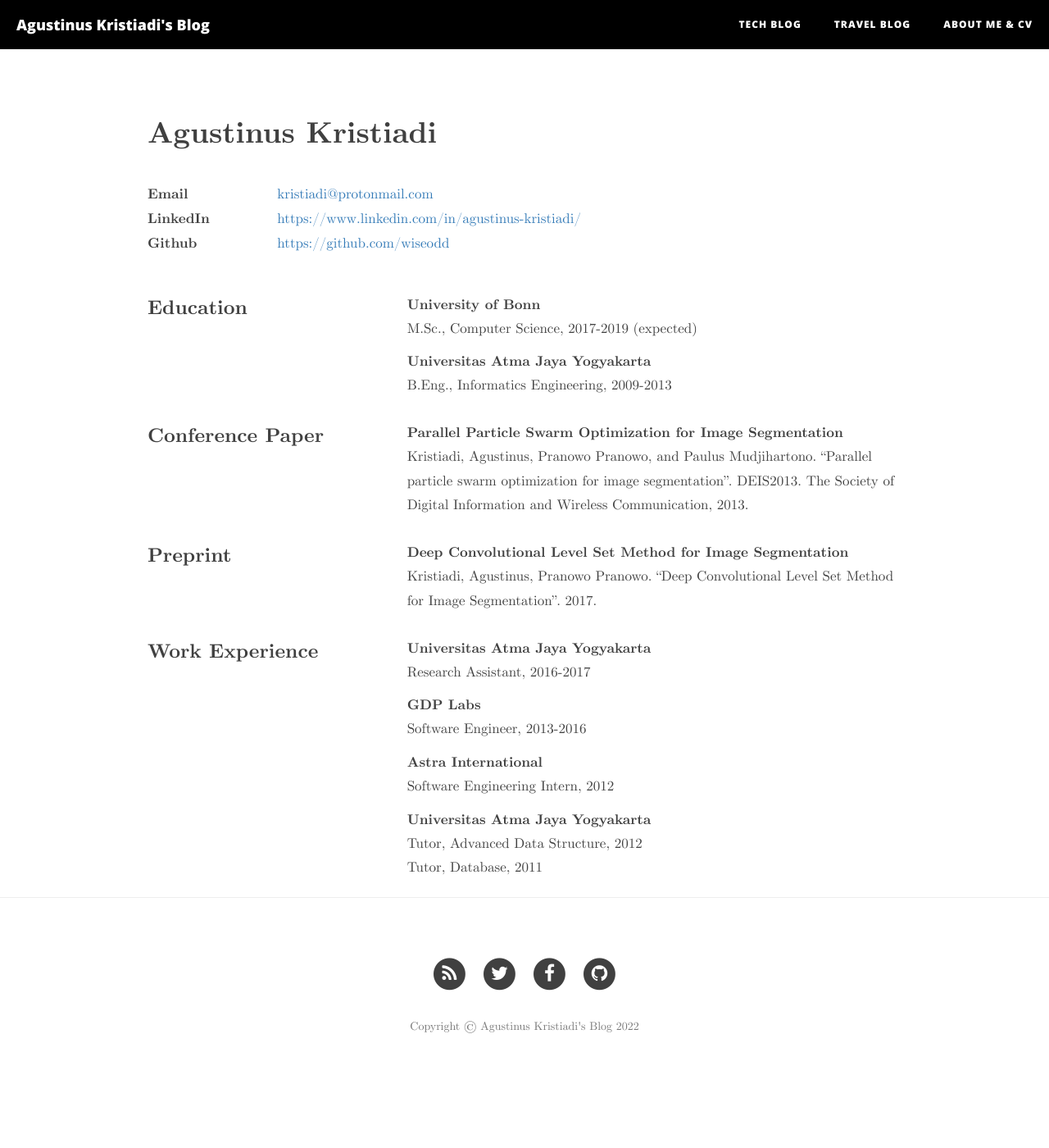
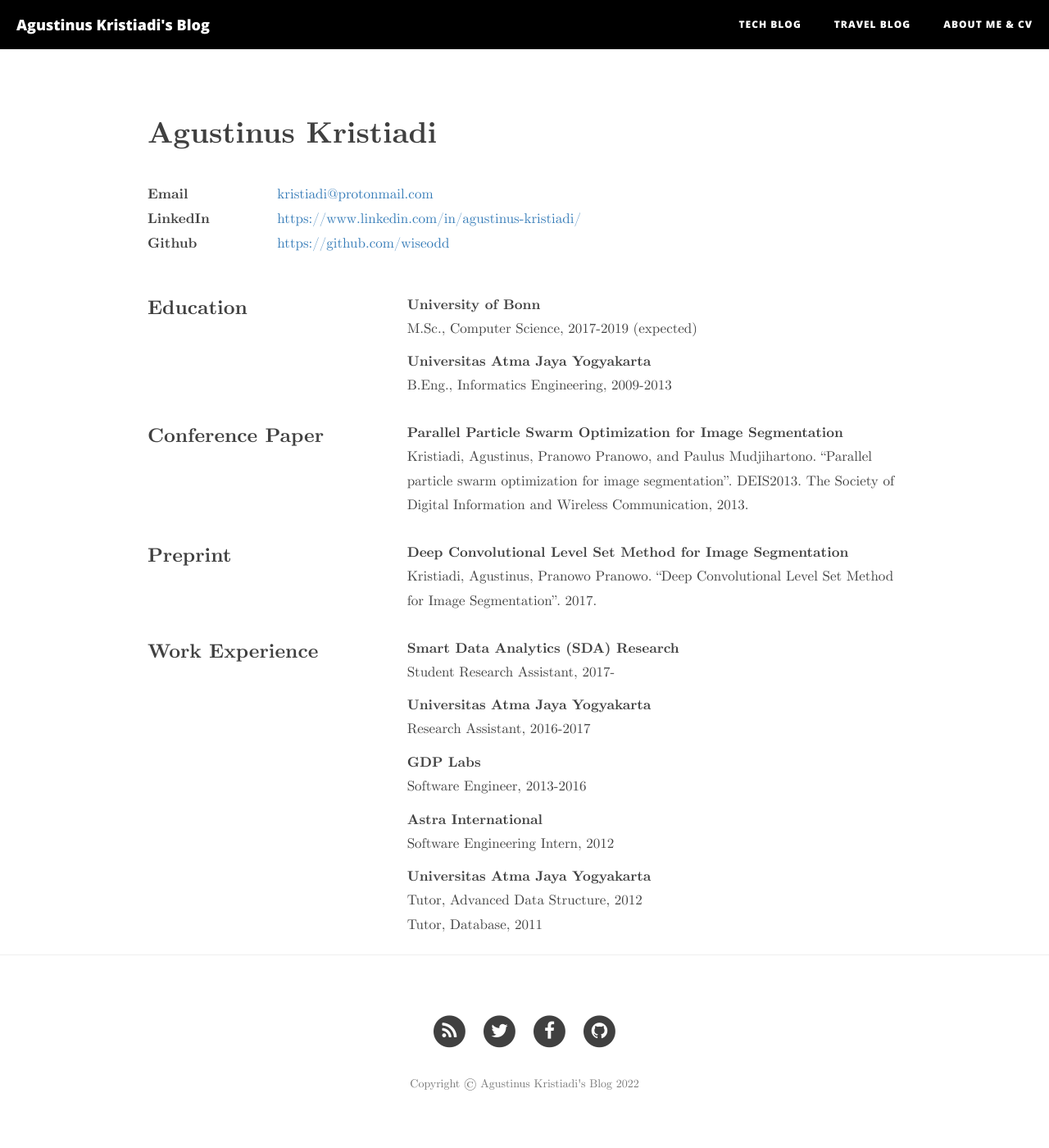
Before and after one commit to hsyodysseyjr/wiseodd0, a Jekyll site: the page built from about.html, in a window 1280 px wide. Shown: the whole page at 82% size. Built offline with Jekyll 4.4.1, drawn with Linux system fonts in a browser that asks for light colours; nearby versions of some CDN libraries; before the commit the page ends 1330 px from its top, so only the background shows below that.

Commit message:
Update CV

```diff
--- a/about.html
+++ b/about.html
@@ -58,6 +58,11 @@ header-img: "img/about-bg.jpg"
     <div class="row" style="padding-top: 2em;">
         <div class="col-md-4"><h3>Work Experience</h3></div>
         <div class="col-md-8">
+            <h4>Smart Data Analytics (SDA) Research</h4>
+            <div>Student Research Assistant, 2017-</div>
+
+            <div class="row" style="padding-bottom: 1em"></div>
+
             <h4>Universitas Atma Jaya Yogyakarta</h4>
             <div>Research Assistant, 2016-2017</div>
 
```
